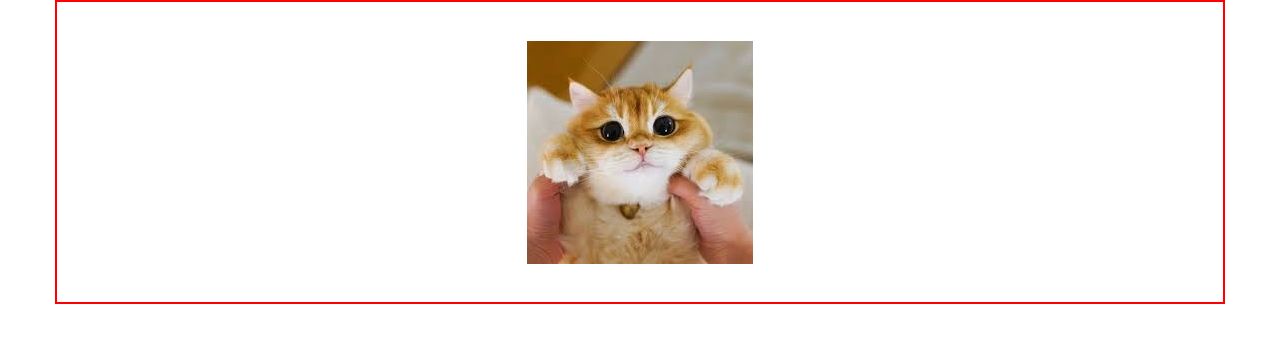
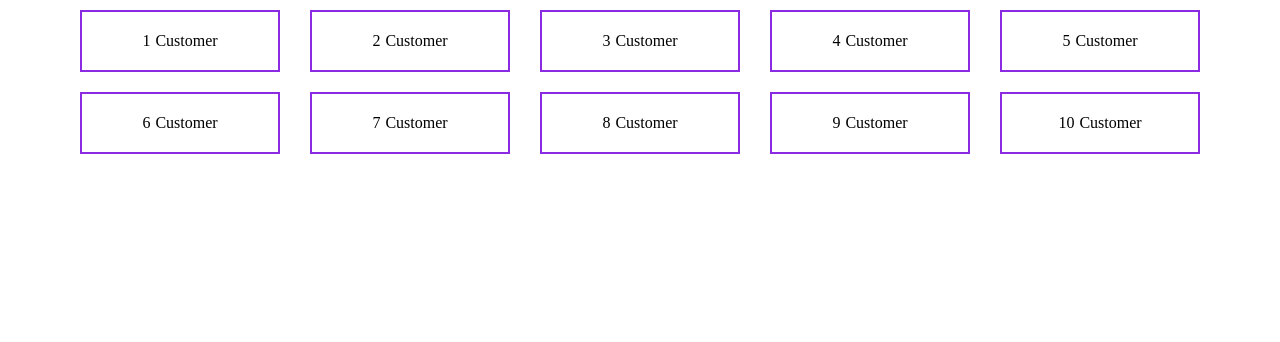
Before and after one commit to ttkorzhik/hometask, a plain HTML site: page tasks/index.html in a window 1280 px wide. Drawn offline with Linux system fonts and the light colour scheme.

Commit message:
Add task-counter

```diff
--- a/tasks/css/style.css
+++ b/tasks/css/style.css
@@ -7,11 +7,63 @@
     max-width: 1170px;
     padding: 0 15px;
     margin: 0 auto;
-    border: 2px solid red;
 }
-.img {
-    width: 300px;
-    height: 300px;
-    background: url("../assets/img.jpg") no-repeat center;
-    margin: auto;
+/*.img {*/
+/*    width: 300px;*/
+/*    height: 300px;*/
+/*    background: url("../assets/img.jpg") no-repeat center;*/
+/*    margin: auto;*/
+/*}*/
+.list {
+    display: flex;
+    flex-wrap: wrap;
+    justify-content: space-between;
+    list-style: none;
 }
+.list-item {
+    width: 200px;
+    padding: 20px;
+    border: 2px solid blueviolet;
+    margin: 10px;
+    text-align: center;
+}
+li:nth-child(1):before{
+    content: '1';
+    padding-right: 5px;
+}
+li:nth-child(2):before{
+    content: '2';
+    padding-right: 5px;
+}
+li:nth-child(3):before{
+    content: '3';
+    padding-right: 5px;
+}
+li:nth-child(4):before{
+    content: '4';
+    padding-right: 5px;
+}
+li:nth-child(5):before{
+    content: '5';
+    padding-right: 5px;
+}
+li:nth-child(6):before{
+    content: '6';
+    padding-right: 5px;
+}
+li:nth-child(7):before{
+    content: '7';
+    padding-right: 5px;
+}
+li:nth-child(8):before{
+    content: '8';
+    padding-right: 5px;
+}
+li:nth-child(9):before{
+    content: '9';
+    padding-right: 5px;
+}
+li:nth-child(10):before{
+    content: '10';
+    padding-right: 5px;
+}
--- a/tasks/index.html
+++ b/tasks/index.html
@@ -10,7 +10,19 @@
 </head>
 <body>
 <div class="wrapper">
-    <div class="img"></div>
+<!--    <div class="img"></div>-->
+    <ul class="list">
+        <li class="list-item">Customer</li>
+        <li class="list-item">Customer</li>
+        <li class="list-item">Customer</li>
+        <li class="list-item">Customer</li>
+        <li class="list-item">Customer</li>
+        <li class="list-item">Customer</li>
+        <li class="list-item">Customer</li>
+        <li class="list-item">Customer</li>
+        <li class="list-item">Customer</li>
+        <li class="list-item">Customer</li>
+    </ul>
 </div>
 </body>
 </html>
```
